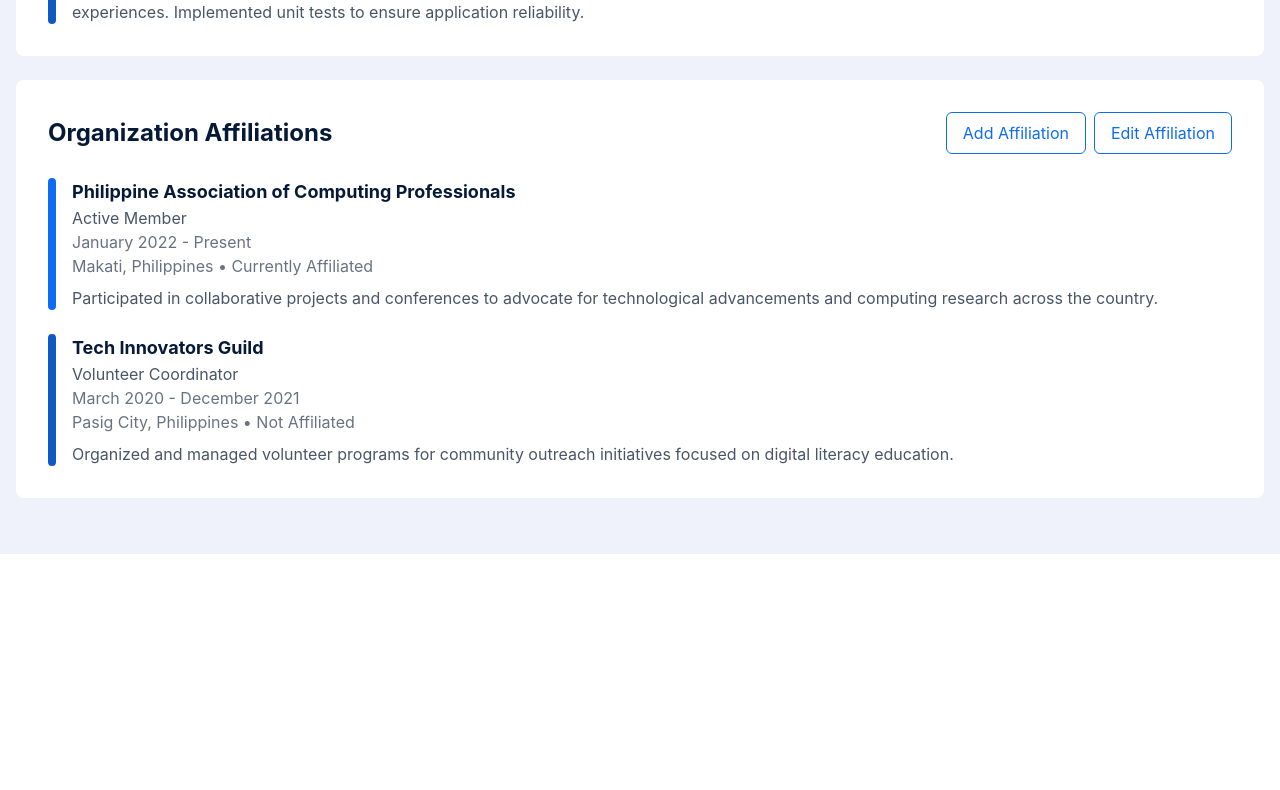
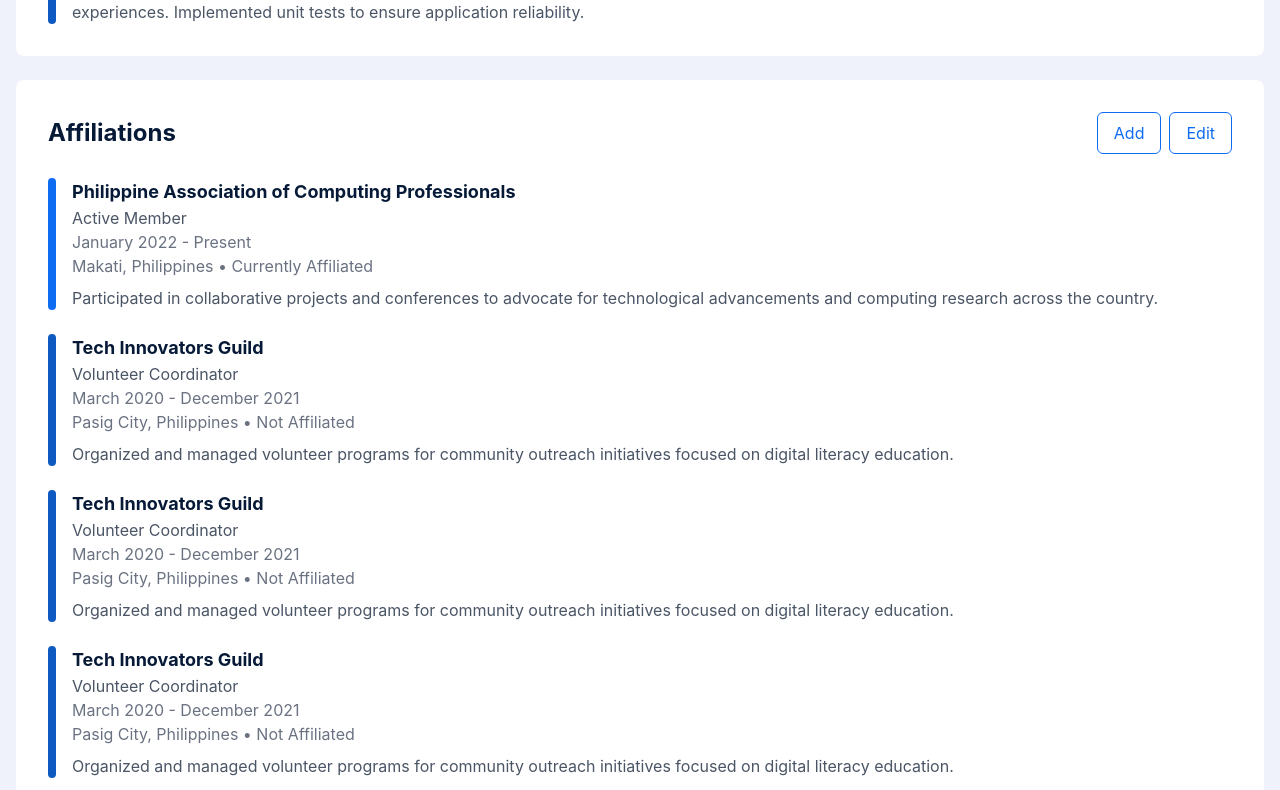
Before and after one commit to fofajardo/cmsc128-ics-astra, a Next.js app: page /profile/alumni in a window 1280 px wide. Shown: the part 1250-2040 px from the top of the page. Before the commit the page ends 1804 px from the top, so only its background shows below. Built offline with nearby package versions, Linux system fonts and the light colour scheme.

Commit message:
feat: disabled background scrolling while modal is showing

```diff
--- a/app/profile/alumni/page.js
+++ b/app/profile/alumni/page.js
@@ -1,5 +1,5 @@
 "use client";
-import { useState } from "react";
+import { useState, useEffect } from "react";
 import EditPersonal from './EditPersonal/page';
 import EditTechnical from './EditTechnical/page';
 import EditInterest from './EditInterest/page';
@@ -87,6 +87,56 @@ export default function AlumniProfilePage() {
       description:
         "Organized and managed volunteer programs for community outreach initiatives focused on digital literacy education.",
     },
+    {
+      organization: "Tech Innovators Guild",
+      title: "Volunteer Coordinator",
+      location: "Pasig City, Philippines",
+      isCurrentlyAffiliated: false,
+      startDate: "March 2020",
+      endDate: "December 2021",
+      description:
+        "Organized and managed volunteer programs for community outreach initiatives focused on digital literacy education.",
+    },
+    {
+      organization: "Tech Innovators Guild",
+      title: "Volunteer Coordinator",
+      location: "Pasig City, Philippines",
+      isCurrentlyAffiliated: false,
+      startDate: "March 2020",
+      endDate: "December 2021",
+      description:
+        "Organized and managed volunteer programs for community outreach initiatives focused on digital literacy education.",
+    },
+    {
+      organization: "Tech Innovators Guild",
+      title: "Volunteer Coordinator",
+      location: "Pasig City, Philippines",
+      isCurrentlyAffiliated: false,
+      startDate: "March 2020",
+      endDate: "December 2021",
+      description:
+        "Organized and managed volunteer programs for community outreach initiatives focused on digital literacy education.",
+    },
+    {
+      organization: "Tech Innovators Guild",
+      title: "Volunteer Coordinator",
+      location: "Pasig City, Philippines",
+      isCurrentlyAffiliated: false,
+      startDate: "March 2020",
+      endDate: "December 2021",
+      description:
+        "Organized and managed volunteer programs for community outreach initiatives focused on digital literacy education.",
+    },
+    {
+      organization: "Tech Innovators Guild",
+      title: "Volunteer Coordinator",
+      location: "Pasig City, Philippines",
+      isCurrentlyAffiliated: false,
+      startDate: "March 2020",
+      endDate: "December 2021",
+      description:
+        "Organized and managed volunteer programs for community outreach initiatives focused on digital literacy education.",
+    },
   ];
 
   const [isShowPersonalForm, setIsShowPersonalForm] = useState(false);
@@ -96,6 +146,36 @@ export default function AlumniProfilePage() {
   const [isShowAffiliationForm, setIsShowAffiliationForm] = useState(false);
   const [isShowAddExperienceForm, setIsShowAddExperienceForm] = useState(false);
   const [isShowAddAffiliationForm, setIsShowAddAffiliationForm] = useState(false);
+
+  {/* Disables background scrolling */}
+  useEffect(() => {
+    const isAnyModalOpen =
+      isShowPersonalForm ||
+      isShowTechnicalForm ||
+      isShowInterestForm ||
+      isShowExperienceForm ||
+      isShowAffiliationForm ||
+      isShowAddExperienceForm ||
+      isShowAddAffiliationForm;
+
+    if (isAnyModalOpen) {
+      document.body.style.overflow = "hidden";
+    } else {
+      document.body.style.overflow = "";
+    }
+
+    return () => {
+      document.body.style.overflow = "";
+    };
+  }, [
+    isShowPersonalForm,
+    isShowTechnicalForm,
+    isShowInterestForm,
+    isShowExperienceForm,
+    isShowAffiliationForm,
+    isShowAddExperienceForm,
+    isShowAddAffiliationForm
+  ]);
 
   return (
     <div className="min-h-screen bg-[var(--color-astratintedwhite)]">
@@ -116,7 +196,7 @@ export default function AlumniProfilePage() {
             <div className="flex justify-left gap-4 items-center mb-6">
               <h2 className="text-2xl font-bold text-[var(--color-astrablack)]">Profile Information</h2>
               <button
-                className="px-4 py-2 bg-[var(--color-astraprimary)] text-white hover:bg-[var(--color-astradark)] rounded-md"
+                className="text-sm md:text-base px-3 py-2 md:px-4 md:py-2 bg-[var(--color-astraprimary)] text-white hover:bg-[var(--color-astradark)] rounded-md"
                 onClick={() => setIsShowPersonalForm(true)}
               >
                 Edit Profile
@@ -185,16 +265,16 @@ export default function AlumniProfilePage() {
           <h2 className="text-2xl font-bold text-[var(--color-astrablack)]">Experience</h2>
             <div className="flex gap-2">
               <button
-                className="px-4 py-2 text-[var(--color-astraprimary)] border border-[var(--color-astraprimary)] hover:bg-[(var(--color-astradirtywhite)] rounded-md"
+                className="text-sm md:text-base px-2 py-1 md:px-4 md:py-2 text-[var(--color-astraprimary)] border border-[var(--color-astraprimary)] hover:bg-[var(--color-astradirtywhite)] rounded-md"
                 onClick={() => setIsShowAddExperienceForm(true)}
               >
-                Add Experience
+                Add
               </button>
               <button
-                className="px-4 py-2 text-[var(--color-astraprimary)] border border-[var(--color-astraprimary)] hover:bg-[(var(--color-astradirtywhite)] rounded-md"
+                className="text-sm md:text-base px-2 py-1 md:px-4 md:py-2 text-[var(--color-astraprimary)] border border-[var(--color-astraprimary)] hover:bg-[var(--color-astradirtywhite)] rounded-md"
                 onClick={() => setIsShowExperienceForm(true)}
               >
-                Edit Experience
+                Edit
               </button>
             </div>
           </div>
@@ -220,19 +300,19 @@ export default function AlumniProfilePage() {
         {/* Organization Affiliations */}
         <section className="bg-white rounded-lg p-8 mb-6">
           <div className="flex justify-between items-center mb-6">
-            <h2 className="text-2xl font-bold text-[var(--color-astrablack)]">Organization Affiliations</h2>
+            <h2 className="text-2xl font-bold text-[var(--color-astrablack)]">Affiliations</h2>
             <div className="flex gap-2">
               <button
-                className="px-4 py-2 text-[var(--color-astraprimary)] border border-[var(--color-astraprimary)] hover:bg-[(var(--color-astradirtywhite)] rounded-md"
+                className="text-sm md:text-base px-2 py-1 md:px-4 md:py-2 text-[var(--color-astraprimary)] border border-[var(--color-astraprimary)] hover:bg-[var(--color-astradirtywhite)] rounded-md"
                 onClick={() => setIsShowAddAffiliationForm(true)}
               >
-                Add Affiliation
+                Add
               </button>
               <button
-                className="px-4 py-2 text-[var(--color-astraprimary)] border border-[var(--color-astraprimary)] hover:bg-[(var(--color-astradirtywhite)] rounded-md"
+                className="text-sm md:text-base px-2 py-1 md:px-4 md:py-2 text-[var(--color-astraprimary)] border border-[var(--color-astraprimary)] hover:bg-[var(--color-astradirtywhite)] rounded-md"
                 onClick={() => setIsShowAffiliationForm(true)}
               >
-                Edit Affiliation
+                Edit
               </button>
             </div>
           </div>
```
